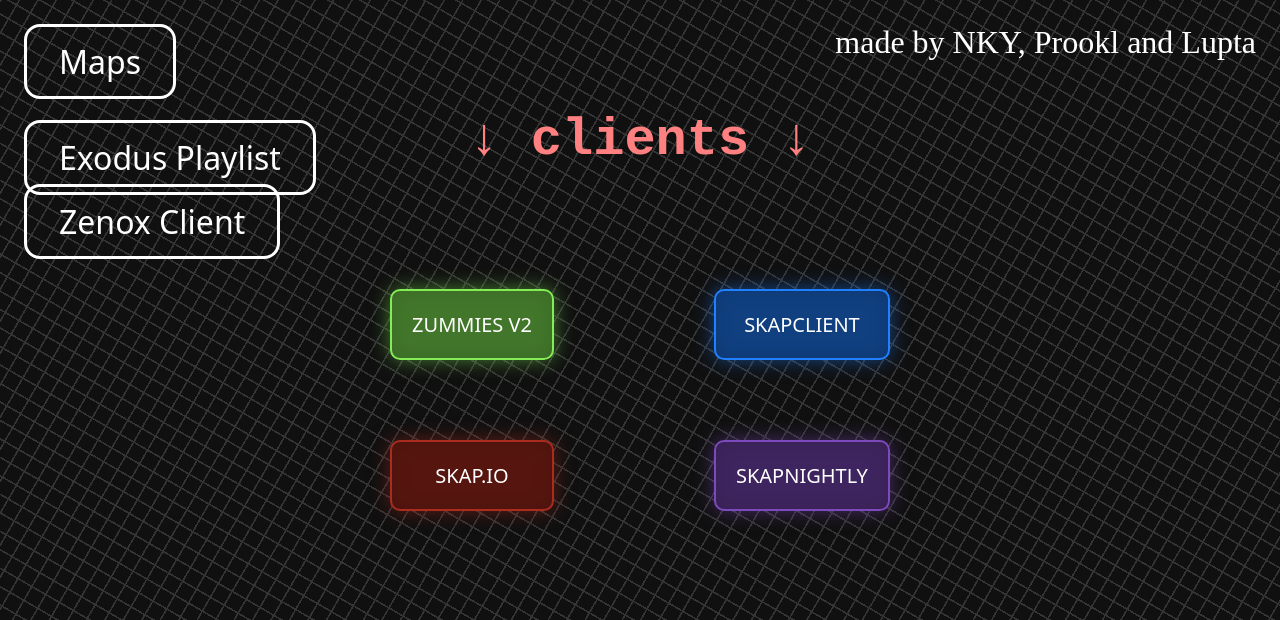
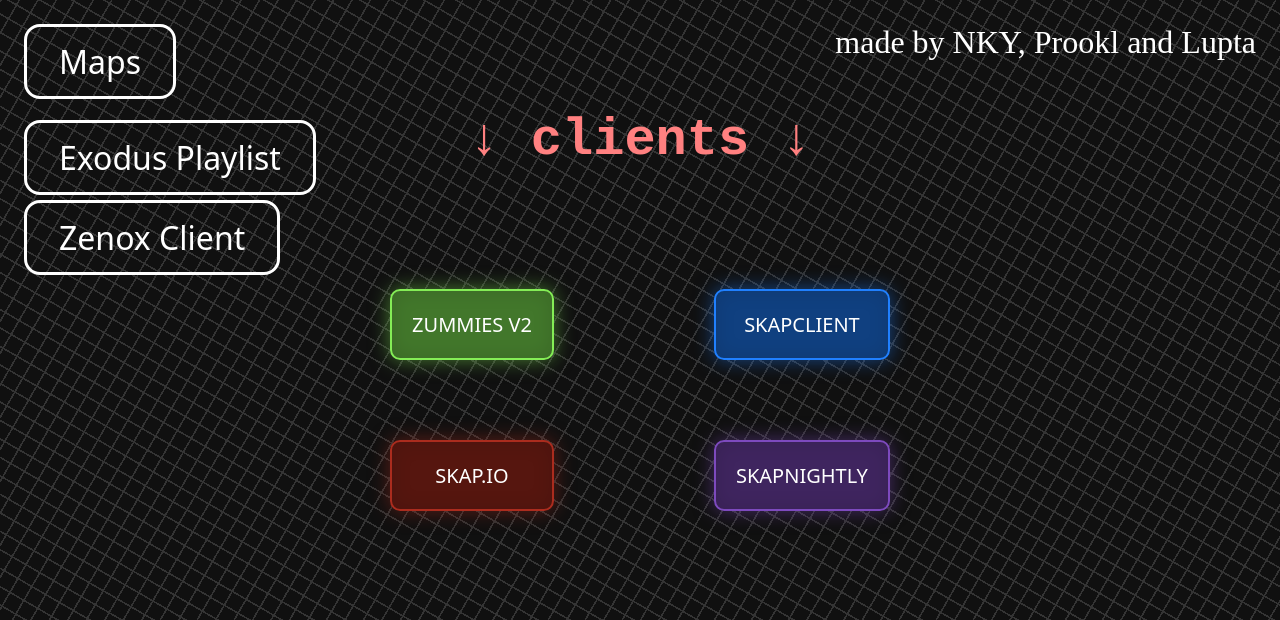
Before and after one commit to Prookle/SkapHub, a plain HTML site: page index.html in a window 1280 px wide. Shown: the top 620 px of the page. Drawn offline with Linux system fonts and the light colour scheme.

Commit message:
ZENOX CLIENT ADDED

```diff
--- a/style.css
+++ b/style.css
@@ -238,7 +238,7 @@ body {
 	position: absolute;
 	font-size: 2em;
 	left: 1.5rem;
-	top: 11.5rem;
+	top: 12.5rem;
 	color: #ffffff;
 	padding: .4em 1em;
 	font-family: system-ui;
```
